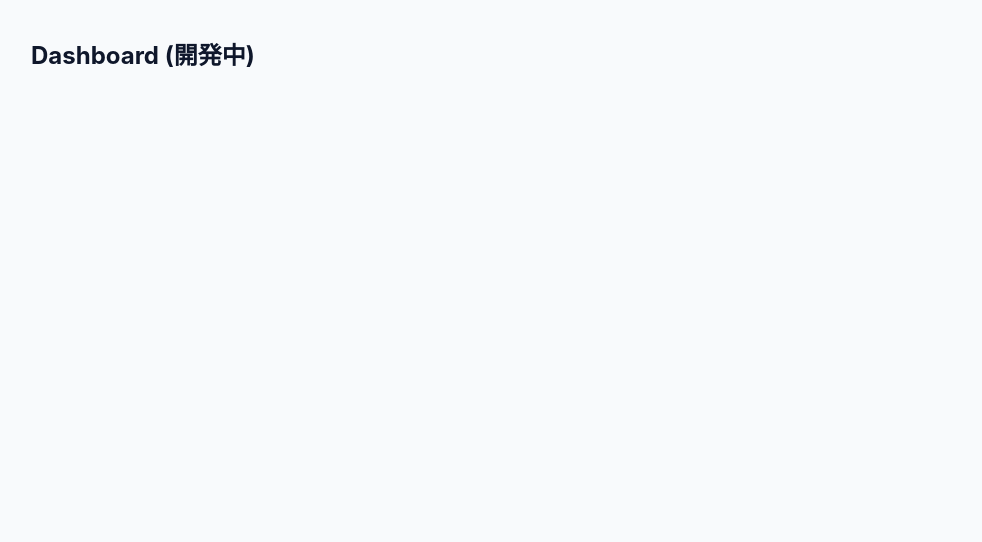
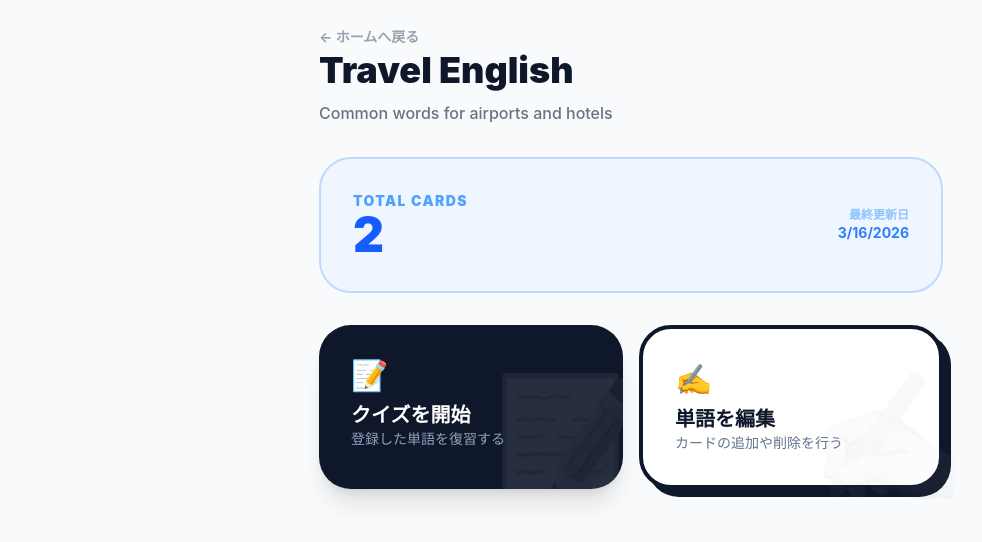
Before and after one commit to RedFalcon72/word-quiz-app, a React (Vite) app: page /book/sample-wordbook-1 in a window 1280 px wide. Shown: the top 542 px of the page, without its empty margins (9-991 px from the left). Built offline with nearby package versions, Linux system fonts and the light colour scheme.

Commit message:
implement dashboard page as a central hub

```diff
--- a/src/pages/dashboard.tsx
+++ b/src/pages/dashboard.tsx
@@ -1,4 +1,99 @@
-const Dashboard = () => (
-  <div className="p-10 text-2xl font-bold">Dashboard (開発中)</div>
-);
+import { useParams, Link } from "react-router-dom";
+import { useWordbooks } from "../hooks/useWordbooks";
+
+/**
+ * ダッシュボードページ
+ * 特定の単語帳の統計情報を表示し、クイズまたは編集画面へのナビゲーションを行う
+ */
+const Dashboard = () => {
+  const { id } = useParams();
+  const { wordbooks } = useWordbooks();
+
+  // IDに一致する単語帳を検索
+  const book = wordbooks.find((b) => b.id === id);
+
+  // 単語帳が見つからない場合のガード
+  if (!book) {
+    return (
+      <div className="p-10 text-center">
+        <p className="text-gray-500 font-bold">
+          単語帳が見つかりませんでした。
+        </p>
+        <Link to="/" className="text-blue-500 underline">
+          ホームに戻る
+        </Link>
+      </div>
+    );
+  }
+
+  return (
+    <div className="max-w-2xl mx-auto p-6 space-y-8 animate-in fade-in duration-500">
+      {/* ヘッダーセクション */}
+      <header className="space-y-2">
+        <Link
+          to="/"
+          className="text-sm font-bold text-gray-400 hover:text-gray-600 transition-colors"
+        >
+          ← ホームへ戻る
+        </Link>
+        <h1 className="text-4xl font-black text-slate-900 leading-tight">
+          {book.title}
+        </h1>
+        <p className="text-gray-500 font-medium">{book.description}</p>
+      </header>
+
+      {/* 統計カード */}
+      <section className="bg-blue-50 border-2 border-blue-200 rounded-[2rem] p-8 flex items-center justify-between">
+        <div>
+          <p className="text-sm font-black text-blue-400 uppercase tracking-widest">
+            Total Cards
+          </p>
+          <p className="text-5xl font-black text-blue-600">
+            {book.cards.length}
+          </p>
+        </div>
+        <div className="text-right">
+          <p className="text-xs font-bold text-blue-300">最終更新日</p>
+          <p className="text-sm font-bold text-blue-500">
+            {new Date(book.updatedAt).toLocaleDateString()}
+          </p>
+        </div>
+      </section>
+
+      {/* アクションメニュー */}
+      <div className="grid grid-cols-1 md:grid-cols-2 gap-4">
+        {/* クイズ開始ボタン */}
+        <Link
+          to={`/book/${id}/quiz`}
+          className="group relative bg-slate-900 p-8 rounded-[2rem] overflow-hidden transition-all hover:-translate-y-1 active:translate-y-0 shadow-xl"
+        >
+          <div className="relative z-10">
+            <span className="text-3xl mb-2 block">📝</span>
+            <h2 className="text-xl font-black text-white">クイズを開始</h2>
+            <p className="text-slate-400 text-sm">登録した単語を復習する</p>
+          </div>
+          <div className="absolute right-[-10%] bottom-[-10%] text-9xl opacity-10 grayscale group-hover:scale-110 transition-transform">
+            📝
+          </div>
+        </Link>
+
+        {/* 単語編集ボタン */}
+        <Link
+          to={`/book/${id}/edit`}
+          className="group relative bg-white border-4 border-slate-900 p-8 rounded-[2rem] transition-all hover:-translate-y-1 active:translate-y-0 shadow-[8px_8px_0px_0px_rgba(15,23,42,1)]"
+        >
+          <div className="relative z-10">
+            <span className="text-3xl mb-2 block">✍️</span>
+            <h2 className="text-xl font-black text-slate-900">単語を編集</h2>
+            <p className="text-slate-500 text-sm">カードの追加や削除を行う</p>
+          </div>
+          <div className="absolute right-[-10%] bottom-[-10%] text-9xl opacity-5 grayscale group-hover:scale-110 transition-transform">
+            ✍️
+          </div>
+        </Link>
+      </div>
+    </div>
+  );
+};
+
 export default Dashboard;
```
